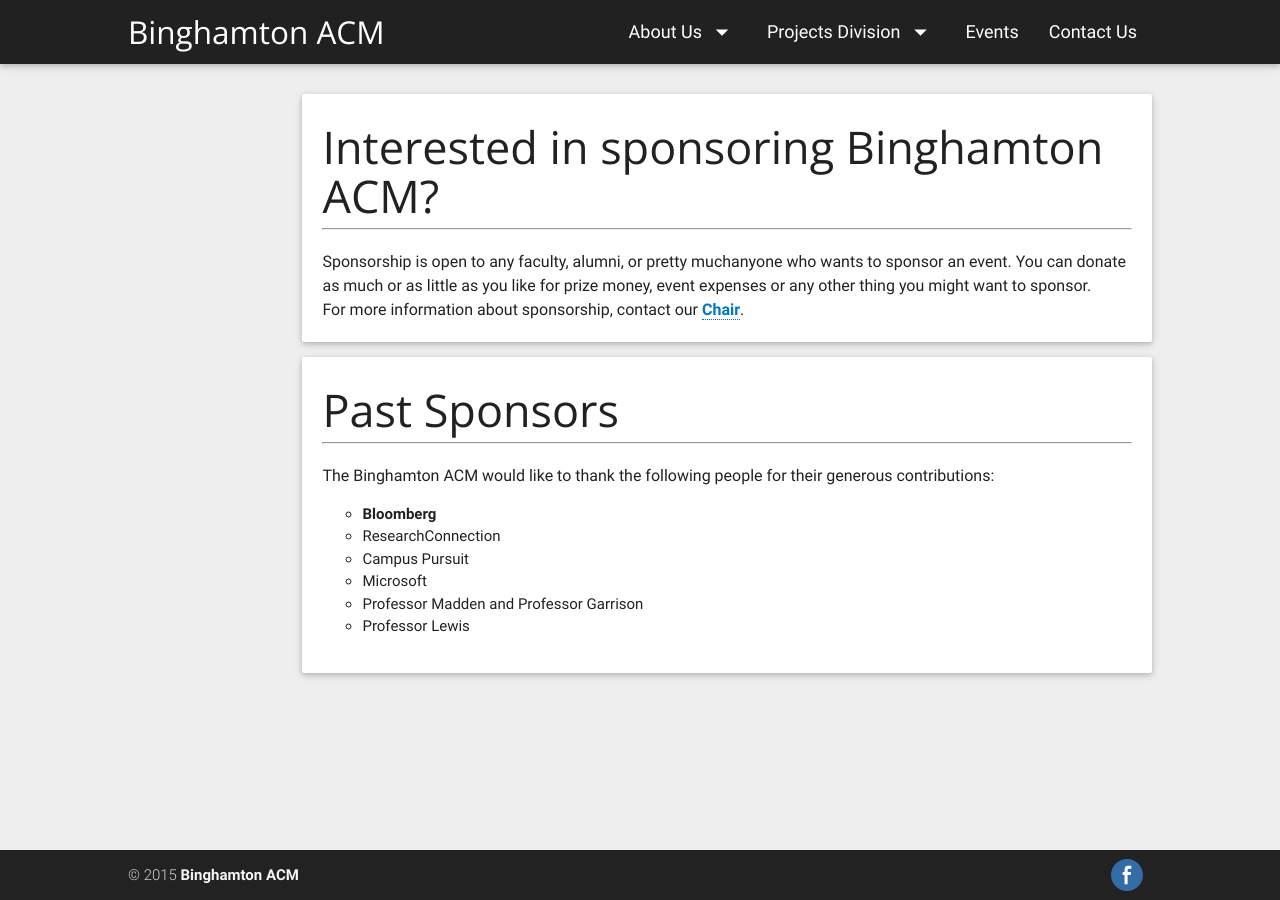
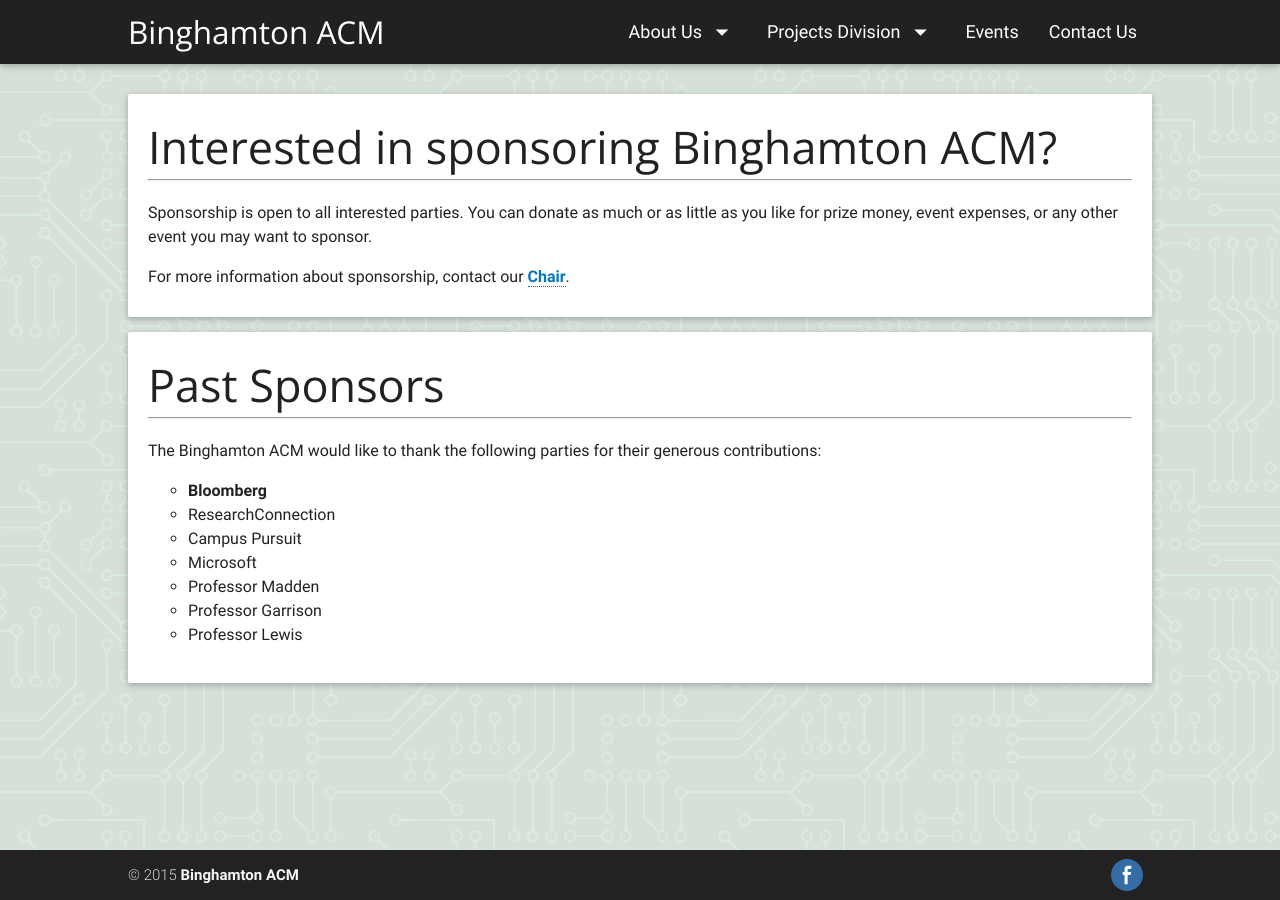
Before and after one commit to BinghamtonACM/old-web, a Jekyll site: the page built from sponsorship.html, in a window 1280 px wide. Built offline with Jekyll 4.4.1, drawn with Linux system fonts in a browser that asks for light colours.

Commit message:
Update sponsorship page and add background effect
- Finalized sponsorship page
- Added the front page's background effect to standard pages

```diff
--- a/css/style.css
+++ b/css/style.css
@@ -2,7 +2,8 @@
  * Global
  */
 
-#front {
+#front,
+#standard {
     background: #01579b; /* light-blue darken-4 */
     position: relative;
     z-index: 1;
@@ -12,7 +13,8 @@
     background: #eee;
 }
 
-#front:before {
+#front:before,
+#standard:before {
     content: "";
     position: absolute;
     z-index: -1;
@@ -23,6 +25,10 @@
     background-image: url('../img/svg/circuit.svg'), url('../img/png/circuit.png');
     background-repeat: repeat;
     opacity: 0.2;
+}
+
+#standard:before {
+    opacity: 0.1;
 }
 
 /* Show Bullets */
@@ -61,11 +67,12 @@ p a:hover {
 
 .card {
     margin-top: 1rem;
+    font-family: 'Roboto', sans-serif;
+    font-size: 16px;
 }
 
-p {
-    font-family: 'Roboto', sans-serif;
-    font-size: 16px;
+.card p {
+    margin: 16px 0 8px 0!important;
 }
 
 .card hr {
--- a/sponsorship.html
+++ b/sponsorship.html
@@ -4,12 +4,12 @@ title: Sponsorship
 ---
 
 <div class="row">
-    <div class="col l10 right">
+    <div class="col s12">
         <div class="card">
             <div class="card-content">
                 <h1 class="section-title left-align">Interested in sponsoring Binghamton ACM?</h1>
                 <hr />
-                <p>Sponsorship is open to any faculty, alumni, or pretty muchanyone who wants to sponsor an event. You can donate as much or as little as you like for prize money, event expenses or any other thing you might want to sponsor.</p>
+                <p>Sponsorship is open to all interested parties. You can donate as much or as little as you like for prize money, event expenses, or any other event you may want to sponsor.</p>
                 <p>For more information about sponsorship, contact our <a href="/eboard.html">Chair</a>.</p>
             </div>
         </div>
@@ -17,13 +17,14 @@ title: Sponsorship
             <div class="card-content">
                 <h1 class="section-title left-align">Past Sponsors</h1>
                 <hr />
-                <p>The Binghamton ACM would like to thank the following people for their generous contributions:</p>
+                <p>The Binghamton ACM would like to thank the following parties for their generous contributions:</p>
                 <ul class="show-bullets">
                     <li><b>Bloomberg</b></li>
                     <li>ResearchConnection</li>
                     <li>Campus Pursuit</li>
                     <li>Microsoft</li>
-                    <li>Professor Madden and Professor Garrison</li>
+                    <li>Professor Madden</li>
+                    <li>Professor Garrison</li>
                     <li>Professor Lewis</li>
                 </ul>
             </div>
```
